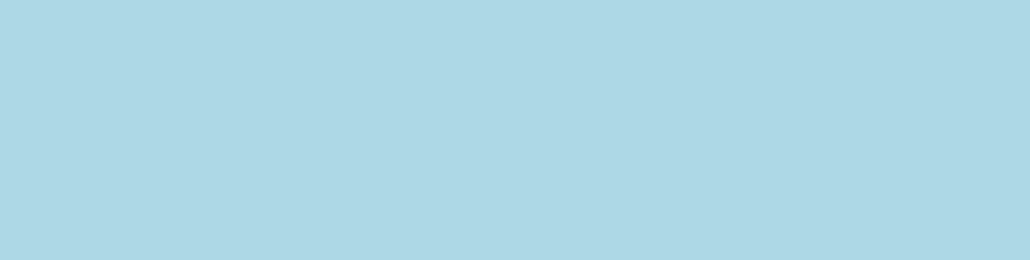
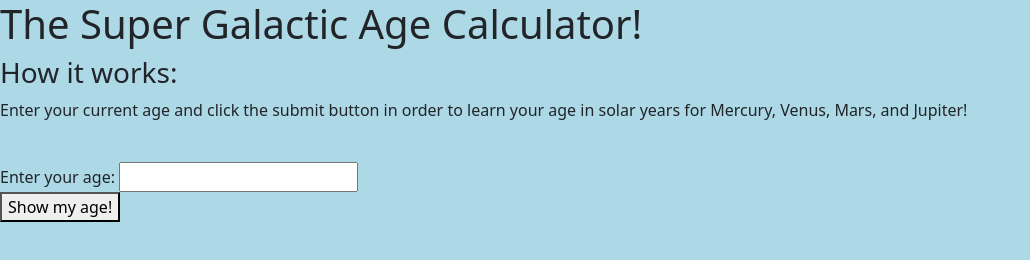
Before and after one commit to SarahAndyshak/galactic-age-calculator, a website built with webpack: page src/index.html in a window 1280 px wide. Shown: the whole page, without its empty margins (0-1030 px from the left). Built offline with nearby package versions, Linux system fonts and the light colour scheme.

Commit message:
Add code to index.html to start building UI.

```diff
--- a/src/index.html
+++ b/src/index.html
@@ -1,6 +1,21 @@
 <html lang="en-US">
 <head>
+  <title>Galactic Age Calculator</title>
 </head>
 <body>
+  <h1>The Super Galactic Age Calculator!</h1>
+
+  <h3>How it works:</h3>
+    <p>Enter your current age and click the submit button in order to learn your age in solar years for Mercury, Venus, Mars, and Jupiter!</p>
+    <br>
+
+    <form id="planetary-ages-form">
+    <label for="earthAge">Enter your age:</label>
+    <input id="earthAge" type="number">
+    <br>
+    <button type="submit">Show my age!</button>
+  </form>
+  <br>
+  <ul id="age-results"></ul>
 </body>
 </html>
--- a/src/index.js
+++ b/src/index.js
@@ -1,6 +1,13 @@
 import 'bootstrap';
 import 'bootstrap/dist/css/bootstrap.min.css';
 import './css/styles.css';
+import Age from '../src/js/calculator.js';
+
+function handleCalculatorForm(event) {
+  event.preventDefault();
+  document.querySelector('#planetary')
+}
+
 // import Triangle from './js/triangle.js';
 // import Rectangle from './js/rectangle.js';
 
```
